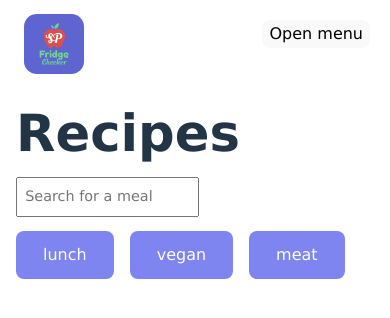
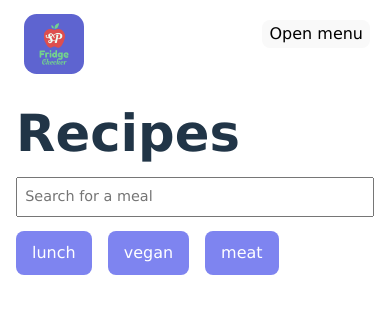
Before and after one commit to badkamyk/FridgeConcept, a React (Vite) app: page /recipes in a window 390 px wide. Shown: the top 318 px of the page. Built offline with nearby package versions, Linux system fonts and the light colour scheme.

Commit message:
fix: recipes page responsiveness

```diff
--- a/src/styles/Recipes.css
+++ b/src/styles/Recipes.css
@@ -57,3 +57,37 @@
     border-radius: 12px;
     padding: 9px;
 }
+
+@media (max-width: 820px) {
+    .recipeSearchInput {
+        width: 100%;
+    }
+
+    .tag-button {
+        padding: 0.6em 1em;
+    }
+
+    .recipeItem {
+        align-items: flex-start;
+    }
+
+    .recipeItem > h2 {
+        font-size: 1.2em;
+    }
+
+    .recipeItem--tag {
+        padding: 0.2em 0.9em;
+        font-size: 0.9rem;
+    }
+}
+
+@media (min-width: 2500px) {
+    .tag-button {
+        padding: 1em 2em;
+        font-size: 2rem;
+    }
+
+    .recipeItem > h2 {
+        font-size: 1.5em;
+    }
+}
```
